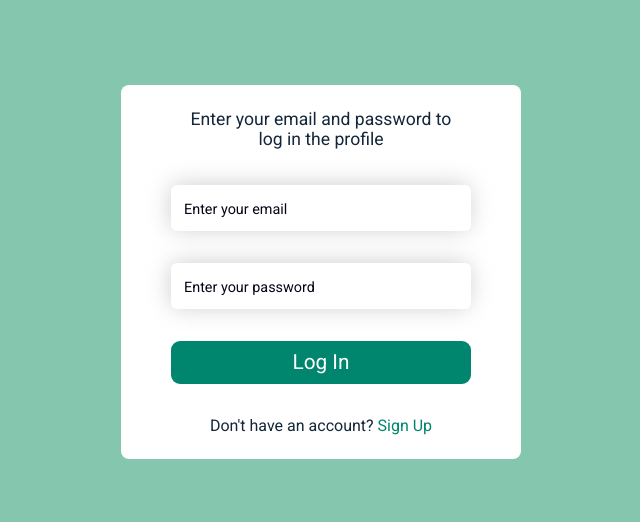
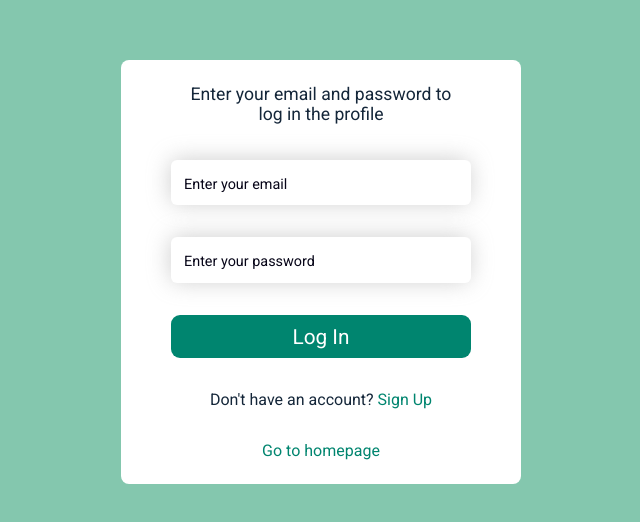
Before and after one commit to Lovenson2000/health-app, a React (Create React App) app: page /features/authentication/signin in a window 1280 px wide. Shown: the part 128-650 px from the top of the page, without its empty margins (319-959 px from the left). Built offline with nearby package versions, Linux system fonts and the light colour scheme; a web font is replaced by a local one.

Commit message:
Fixing signin issue

```diff
--- a/src/features/authentication/SignIn.jsx
+++ b/src/features/authentication/SignIn.jsx
@@ -68,6 +68,7 @@ function SignIn() {
                             <Link to="/features/authentication/signup">Sign Up</Link>
                         </p>
                     </div>
+                    <Link to="/">Go to homepage</Link>
                 </form>
             </div>
         </div>
```
